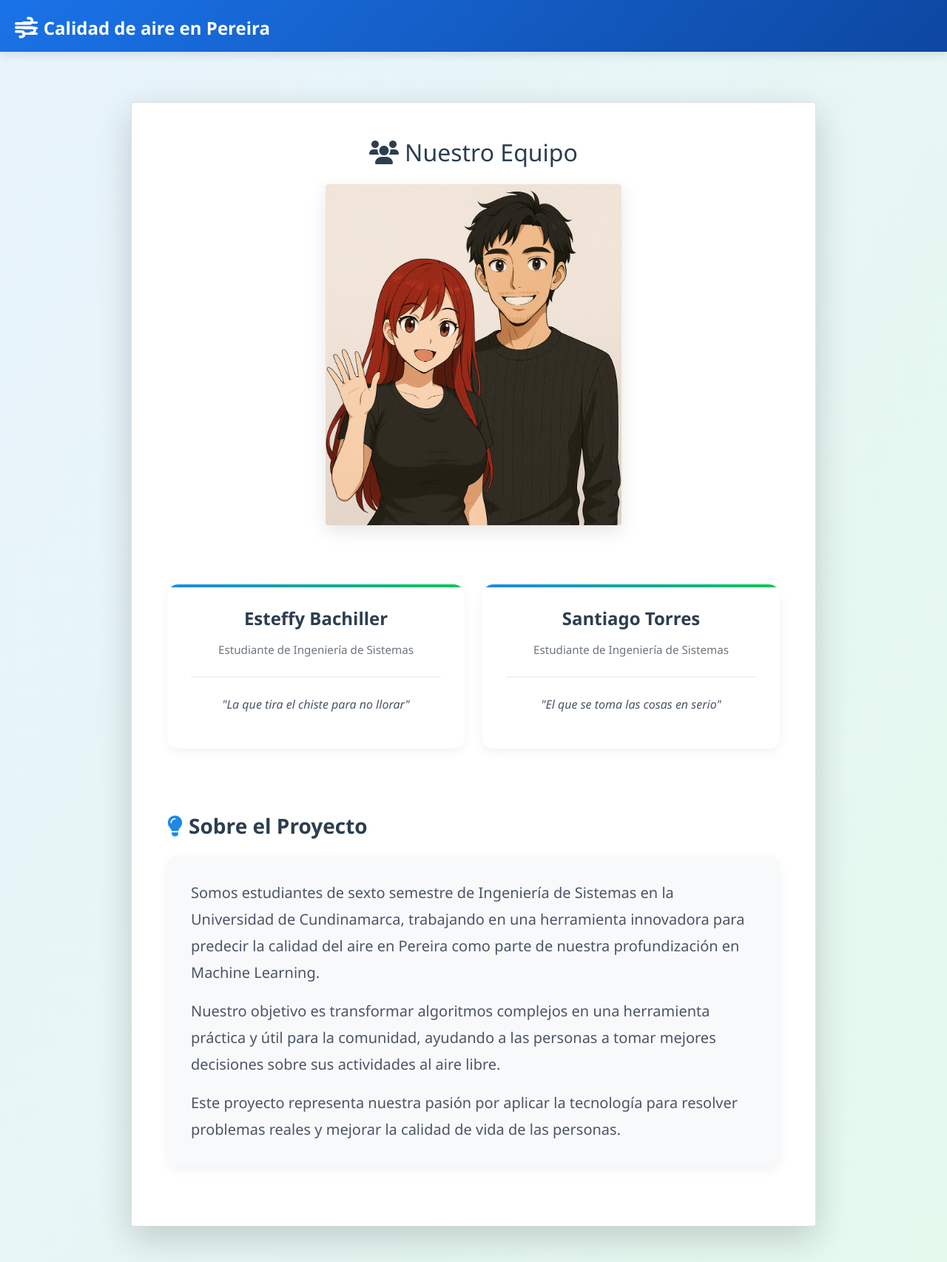
After one commit to SantiagoTH0/Proyect-Air, a Flask app: page /equipo in a window 1280 px wide. The commit adds this page. Shown: the whole page at 74% size. Run offline with Flask 3, Linux system fonts and the light colour scheme.

Commit message:
vita equipos

```diff
--- a/app.py
+++ b/app.py
@@ -248,5 +248,8 @@ def descargar_excel():
         print(f"Error al generar Excel: {str(e)}")  # Para debugging
         return "Error al generar el archivo Excel", 500
 
+@app.route('/equipo')
+def equipo():
+    return render_template('equipo.html')
 if __name__ == '__main__':
     app.run(debug=True)
--- /dev/null
+++ b/static/equipo.css
@@ -0,0 +1,151 @@
+:root {
+    --primary-color: #1e88e5;
+    --secondary-color: #00c853;
+    --text-color: #2c3e50;
+    --card-shadow: 0 5px 15px rgba(0, 0, 0, 0.05);
+    --hover-shadow: 0 8px 25px rgba(0, 0, 0, 0.1);
+    --transition: all 0.3s ease;
+}
+
+body {
+    background: linear-gradient(120deg, rgba(30, 136, 229, 0.1), rgba(0, 200, 83, 0.1));
+    padding-top: 90px;
+    color: var(--text-color);
+    font-family: 'Segoe UI', Tahoma, Geneva, Verdana, sans-serif;
+}
+
+.team-section {
+    padding: 2rem 0;
+}
+
+.team-member {
+    background: rgba(255, 255, 255, 0.9);
+    border-radius: 15px;
+    padding: 2rem;
+    transition: var(--transition);
+    height: 100%;
+    box-shadow: var(--card-shadow);
+    position: relative;
+    overflow: hidden;
+}
+
+.team-member::before {
+    content: '';
+    position: absolute;
+    top: 0;
+    left: 0;
+    width: 100%;
+    height: 4px;
+    background: linear-gradient(135deg, var(--primary-color), var(--secondary-color));
+}
+
+.team-member:hover {
+    transform: translateY(-5px);
+    box-shadow: var(--hover-shadow);
+}
+
+.member-info {
+    text-align: center;
+}
+
+.member-info h4 {
+    color: var(--text-color);
+    font-weight: 600;
+    margin-bottom: 0.5rem;
+    font-size: 1.5rem;
+}
+
+.member-info .text-muted {
+    color: #6c757d;
+    font-size: 0.95rem;
+}
+
+.member-description {
+    margin-top: 1.5rem;
+    padding-top: 1.5rem;
+    border-top: 2px solid rgba(0, 0, 0, 0.05);
+}
+
+.member-description p {
+    font-style: italic;
+    color: #4a5568;
+}
+
+.project-description {
+    margin-top: 4rem;
+}
+
+.project-description h3 {
+    color: var(--text-color);
+    font-weight: 600;
+    margin-bottom: 1.5rem;
+}
+
+.project-description h3 i {
+    color: var(--primary-color);
+}
+
+.project-description .card {
+    background: rgba(255, 255, 255, 0.9);
+    border: none;
+    border-radius: 15px;
+    box-shadow: var(--card-shadow);
+    transition: var(--transition);
+}
+
+.project-description .card:hover {
+    box-shadow: var(--hover-shadow);
+}
+
+.project-description .card-body {
+    padding: 2rem;
+}
+
+.project-description .lead {
+    color: #4a5568;
+    line-height: 1.8;
+}
+
+.project-description .lead:last-child {
+    margin-bottom: 0;
+}
+
+[data-aos] {
+    opacity: 0;
+    transform: translateY(20px);
+    transition: var(--transition);
+}
+
+[data-aos].aos-animate {
+    opacity: 1;
+    transform: translateY(0);
+}
+
+@media (max-width: 768px) {
+    .team-member {
+        padding: 1.5rem;
+        margin-bottom: 1rem;
+    }
+
+    .member-info h4 {
+        font-size: 1.3rem;
+    }
+
+    .project-description {
+        margin-top: 2rem;
+    }
+
+    .project-description .card-body {
+        padding: 1.5rem;
+    }
+}
+
+.team-image {
+    box-shadow: 0 8px 25px rgba(0, 0, 0, 0.1);
+    transition: transform 0.3s ease;
+    border-radius: 15px;
+}
+
+.team-image:hover {
+    transform: scale(1.02);
+}
--- a/templates/barraSup.html
+++ b/templates/barraSup.html
@@ -18,7 +18,7 @@
             <a href="/Ingenieria_datos" class="nav-link">Ingeniería de datos</a>
             <a href="/Ingenieria_Modelo" class="nav-link">Ingeniería del modelo</a>
             <a href="/Evaluacion_Modelo" class="nav-link">Evaluación del modelo</a>
-            <a href="#" class="nav-link">Equipo</a>
+            <a href="/equipo" class="nav-link">Equipo</a>
         </div>
     </div>
 </nav>
--- /dev/null
+++ b/templates/equipo.html
@@ -0,0 +1,89 @@
+<!DOCTYPE html>
+<html lang="es">
+<head>
+    <meta charset="UTF-8">
+    <meta name="viewport" content="width=device-width, initial-scale=1.0">
+    <title>Nuestro equipo</title>
+    <link href="https://cdn.jsdelivr.net/npm/bootstrap@5.1.3/dist/css/bootstrap.min.css" rel="stylesheet">
+    <link href="{{ url_for('static', filename='barraSup.css') }}" rel="stylesheet">
+    <link href="{{ url_for('static', filename='equipo.css') }}" rel="stylesheet">
+    <link rel="stylesheet" href="https://cdnjs.cloudflare.com/ajax/libs/font-awesome/6.0.0/css/all.min.css">
+    <link href="https://unpkg.com/aos@2.3.1/dist/aos.css" rel="stylesheet">
+</head>
+<body>
+    {% include 'barraSup.html' %}
+
+    <div class="container py-5">
+        <div class="row justify-content-center">
+            <div class="col-lg-10">
+                <div class="card shadow-lg" data-aos="fade-up">
+                    <div class="card-body p-5">
+                        <h2 class="text-center mb-4">
+                            <i class="fas fa-users me-2"></i>Nuestro Equipo
+                        </h2>
+                        <div class="text-center mb-5">
+                            <img src="{{ url_for('static', filename='img/Equipo.png') }}"
+                                 alt="Equipo de desarrollo"
+                                 class="img-fluid rounded team-image"
+                                 style="max-width: 400px;">
+                        </div>
+                        <div class="team-section">
+                            <div class="row mb-5">
+                                <div class="col-md-6 mb-4" data-aos="fade-right">
+                                    <div class="team-member">
+                                        <div class="member-info text-center">
+                                            <h4 class="mb-3">Esteffy Bachiller</h4>
+                                            <p class="text-muted">Estudiante de Ingeniería de Sistemas</p>
+                                            <div class="member-description">
+                                                <p>"La que tira el chiste para no llorar"</p>
+                                            </div>
+                                        </div>
+                                    </div>
+                                </div>
+
+                                <div class="col-md-6 mb-4" data-aos="fade-left">
+                                    <div class="team-member">
+                                        <div class="member-info text-center">
+                                            <h4 class="mb-3">Santiago Torres</h4>
+                                            <p class="text-muted">Estudiante de Ingeniería de Sistemas</p>
+                                            <div class="member-description">
+                                                <p>"El que se toma las cosas en serio"</p>
+                                            </div>
+                                        </div>
+                                    </div>
+                                </div>
+                            </div>
+
+                            <div class="project-description" data-aos="fade-up">
+                                <h3 class="mb-4"><i class="fas fa-lightbulb me-2"></i>Sobre el Proyecto</h3>
+                                <div class="card bg-light">
+                                    <div class="card-body">
+                                        <p class="lead mb-3">
+                                            Somos estudiantes de sexto semestre de Ingeniería de Sistemas en la Universidad de Cundinamarca, trabajando en una herramienta innovadora para predecir la calidad del aire en Pereira como parte de nuestra profundización en Machine Learning.
+                                        </p>
+                                        <p class="lead mb-3">
+                                            Nuestro objetivo es transformar algoritmos complejos en una herramienta práctica y útil para la comunidad, ayudando a las personas a tomar mejores decisiones sobre sus actividades al aire libre.
+                                        </p>
+                                        <p class="lead">
+                                            Este proyecto representa nuestra pasión por aplicar la tecnología para resolver problemas reales y mejorar la calidad de vida de las personas.
+                                        </p>
+                                    </div>
+                                </div>
+                            </div>
+                        </div>
+                    </div>
+                </div>
+            </div>
+        </div>
+    </div>
+
+    <script src="https://cdn.jsdelivr.net/npm/bootstrap@5.1.3/dist/js/bootstrap.bundle.min.js"></script>
+    <script src="https://unpkg.com/aos@2.3.1/dist/aos.js"></script>
+    <script>
+        AOS.init({
+            duration: 800,
+            once: true
+        });
+    </script>
+</body>
+</html>
```
Also changed, not shown: static/grafica_resultado.png, static/img/Equipo.png (added).
